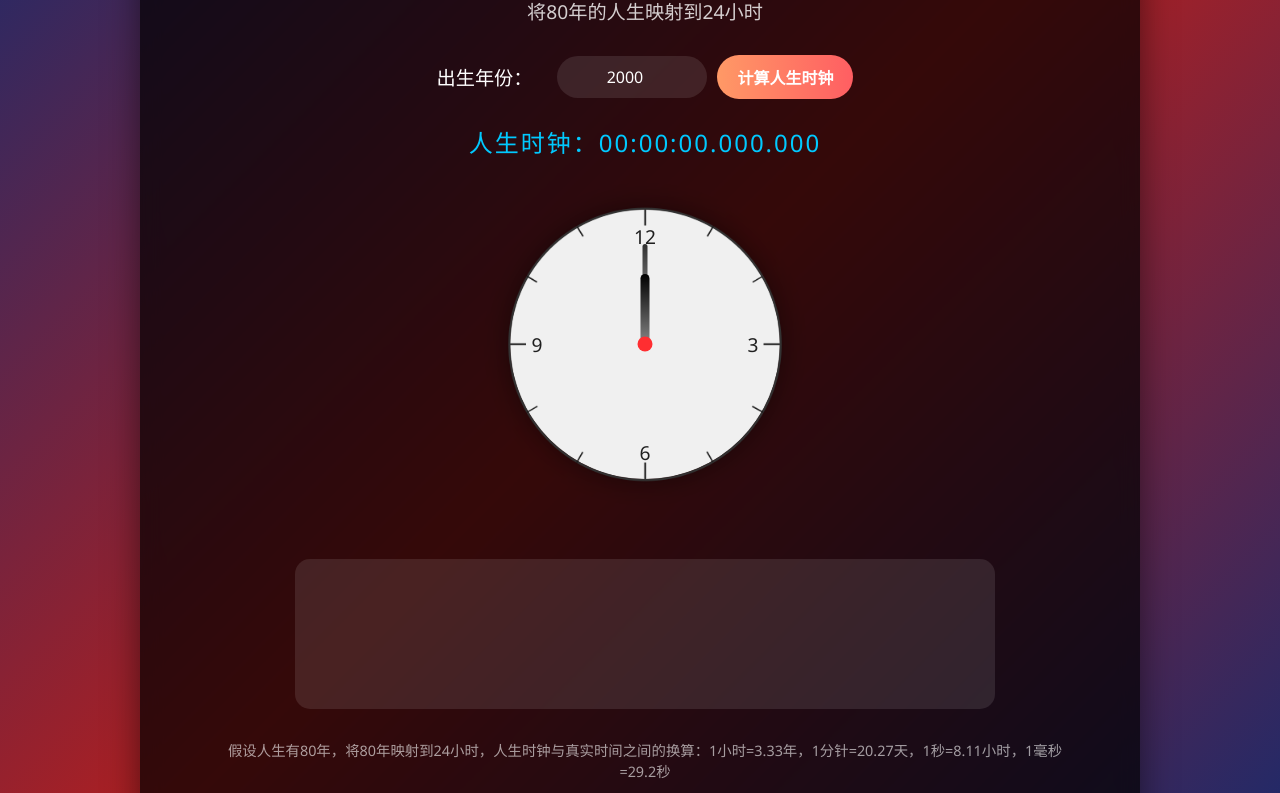
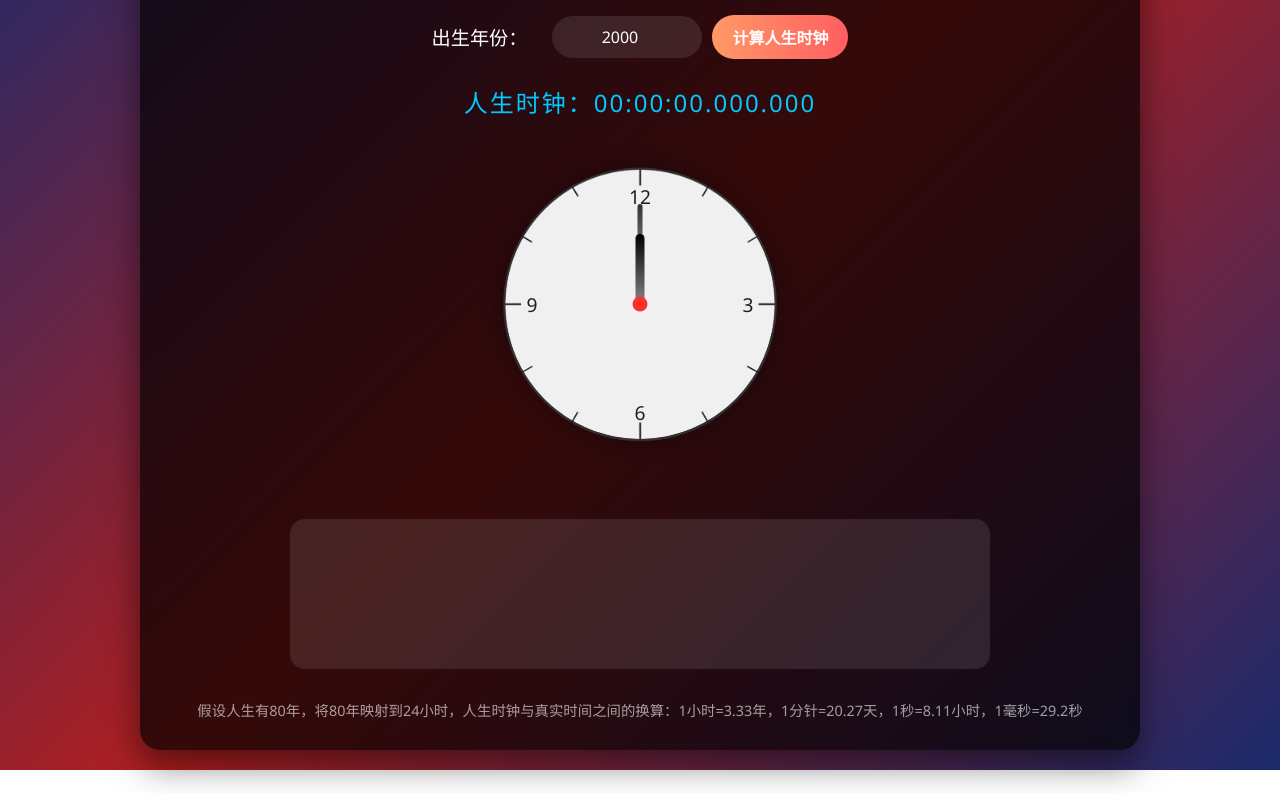
Before and after one commit to mepeichun/FunnyClock, a plain HTML site: page life-clock/index.html in a window 1280 px wide. Shown: the part 168-961 px from the top of the page. After the commit the page ends 938 px from the top, so only its background shows below. Drawn offline with Linux system fonts and the light colour scheme.

Commit message:
update css

```diff
--- a/life-clock/index.html
+++ b/life-clock/index.html
@@ -29,8 +29,8 @@
             max-width: 1000px;
             background: rgba(0, 0, 0, 0.7);
             border-radius: 20px;
-            padding: 70px;
-            padding-left: 80px;
+            padding: 30px;
+            /* padding-left: 80px; */
             box-shadow: 0 15px 35px rgba(0, 0, 0, 0.5);
             backdrop-filter: blur(10px);
             text-align: center;
```
